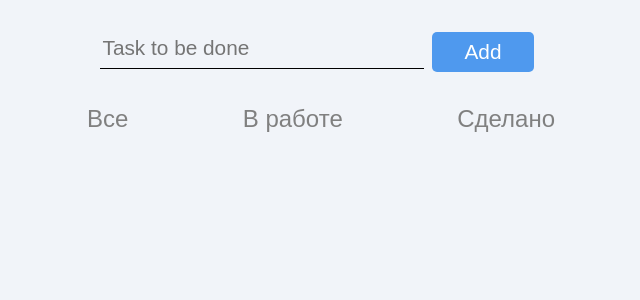
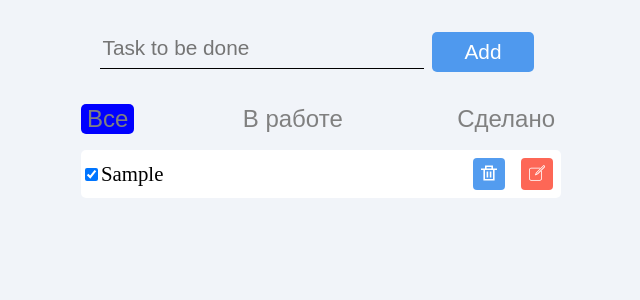
Before and after one commit to Bekarys7/CRM-System, a React (Vite) app: page / in a window 1280 px wide. Both pictures are taken after typing "Sample" into the empty fields and a click on the button "Add". Shown: the top 300 px of the page, without its empty margins (319-959 px from the left). Built offline with nearby package versions, Linux system fonts and the light colour scheme.

Commit message:
буду откатываться до первых версий и опять буду делать туду

```diff
--- a/src/App.jsx
+++ b/src/App.jsx
@@ -5,21 +5,33 @@ import styles from "./components/App.module.scss";
 import Task from "./components/Task";
 
 function App() {
-  const [selectedTab, setSelectedTab] = useState();
+  const [selectedTab, setSelectedTab] = useState("all");
   const [userInput, setUserInput] = useState("");
   const [userTasks, setUserTasks] = useState([]);
   let [count, setCount] = useState(0);
 
   function handleuserTasks() {
     setUserTasks(() => {
-      return [...userTasks, { id: count, name: userInput }];
+      return [
+        ...userTasks,
+        { id: count, name: userInput, isEditing: false, completed: false },
+      ];
     });
     setUserInput("");
     setCount((prevCount) => prevCount + 1);
+    console.log(userTasks);
   }
 
   function handleSelect(selectedButton) {
     setSelectedTab(() => selectedButton);
+  }
+
+  function checked(id) {
+    setUserTasks((prevTasks) =>
+      prevTasks.map((task) => {
+        task.id === id ? { ...task, checked: !task.checked } : task;
+      })
+    );
   }
 
   console.log(userTasks);
@@ -55,6 +67,7 @@ function App() {
           Сделано
         </Tabs>
       </div>
+      <Task userTasks={userTasks} />
     </>
   );
 }
--- a/src/components/Task.jsx
+++ b/src/components/Task.jsx
@@ -1,14 +1,27 @@
+import { useState } from "react";
 import deleteIcon from "../assets/delete.svg";
 import editIcon from "../assets/editIcon.svg";
 import styles from "../components/Task.module.scss";
 
-export default function Task({ userTasks }) {
+export default function Task({ userTasks, checked }) {
+  const [checkedCheckBox, setChecked] = useState(true);
+  function handleChecked() {
+    setChecked((prevValue) => !prevValue);
+  }
+
   return userTasks.map((item) => {
     return (
-      <div className={`${styles.control}`} key={item.id}>
+      <div className={styles.control} key={item.id}>
         <div>
-          <input type="checkbox" id="toDoTasks" name="task" value="task" />
-          <label>{item.name}</label>
+          <input
+            checked={checkedCheckBox}
+            type="checkbox"
+            id="toDoTasks"
+            name="task"
+            value="task"
+            onChange={handleChecked}
+          />
+          <label className={checked ? styles.underline : ""}>{item.name}</label>
         </div>
         <div>
           <button className={styles.editButton}>
--- a/src/components/Task.module.scss
+++ b/src/components/Task.module.scss
@@ -1,7 +1,7 @@
 .control {
   margin: 1rem auto;
   display: flex;
-  width: 26rem;
+  width: 30rem;
   height: 3rem;
   background-color: white;
   border-radius: 5px;
@@ -25,4 +25,7 @@
   .deleteButton {
     background-color: rgba(253, 103, 86);
   }
+  label .underline {
+    text-decoration: line-through;
+  }
 }
```
